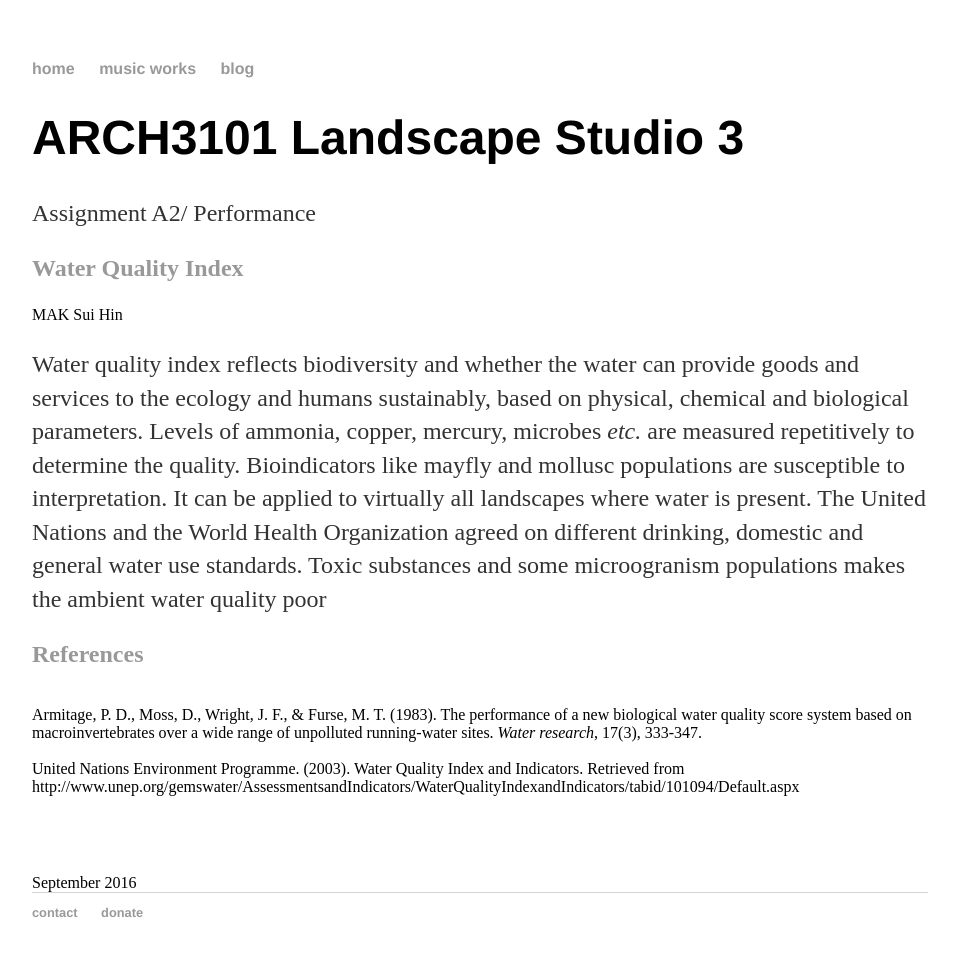
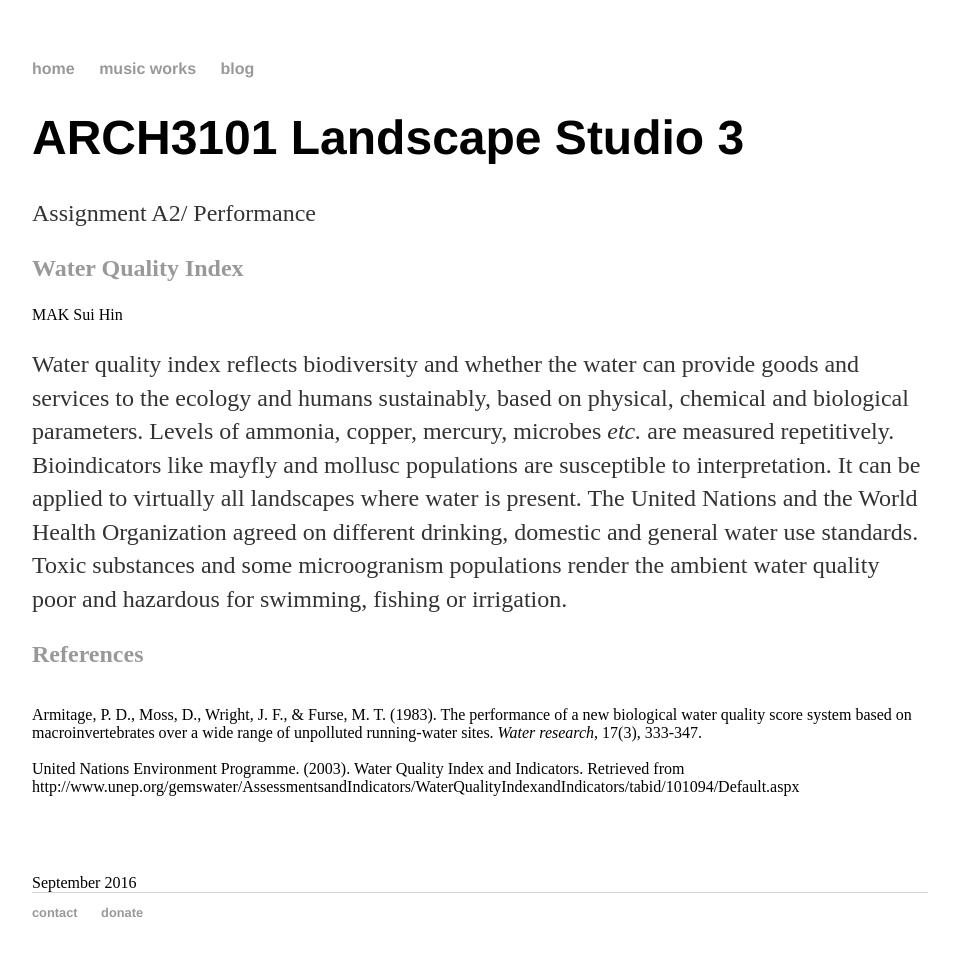
Before and after one commit to maksuihin/maksuihin.github.io, a Jekyll site: the page built from metric.html, in a window 1280 px wide. Shown: the whole page, without its empty margins (160-1116 px from the left). Built offline with Jekyll 4.4.1, drawn with Linux system fonts in a browser that asks for light colours.

Commit message:
Update metric.html

```diff
--- a/metric.html
+++ b/metric.html
@@ -9,7 +9,7 @@ title: ARCH3101 Assignment A2
 			<h2>Water Quality Index</h2></p>
 			MAK Sui Hin
 			<div class="blurb">
-		<p>Water quality index reflects biodiversity and whether the water can provide goods and services to the ecology and humans sustainably, based on physical, chemical and biological parameters. Levels of ammonia, copper, mercury, microbes <i>etc.</i> are measured repetitively to determine the quality. Bioindicators like mayfly and mollusc populations are susceptible to interpretation. It can be applied to virtually all landscapes where water is present. The United Nations and the World Health Organization agreed on different drinking, domestic and general water use standards. Toxic substances and some microogranism populations makes the ambient water quality poor </p>
+		<p>Water quality index reflects biodiversity and whether the water can provide goods and services to the ecology and humans sustainably, based on physical, chemical and biological parameters. Levels of ammonia, copper, mercury, microbes <i>etc.</i> are measured repetitively. Bioindicators like mayfly and mollusc populations are susceptible to interpretation. It can be applied to virtually all landscapes where water is present. The United Nations and the World Health Organization agreed on different drinking, domestic and general water use standards. Toxic substances and some microogranism populations render the ambient water quality poor and hazardous for swimming, fishing or irrigation.</p>
 		</div>
 			<p><h2>References</h2></br>
 		Armitage, P. D., Moss, D., Wright, J. F., & Furse, M. T. (1983). The performance of a new biological water quality score system based on macroinvertebrates over a wide range of unpolluted running-water sites. <i>Water research</i>, 17(3), 333-347.</br></br>
```
